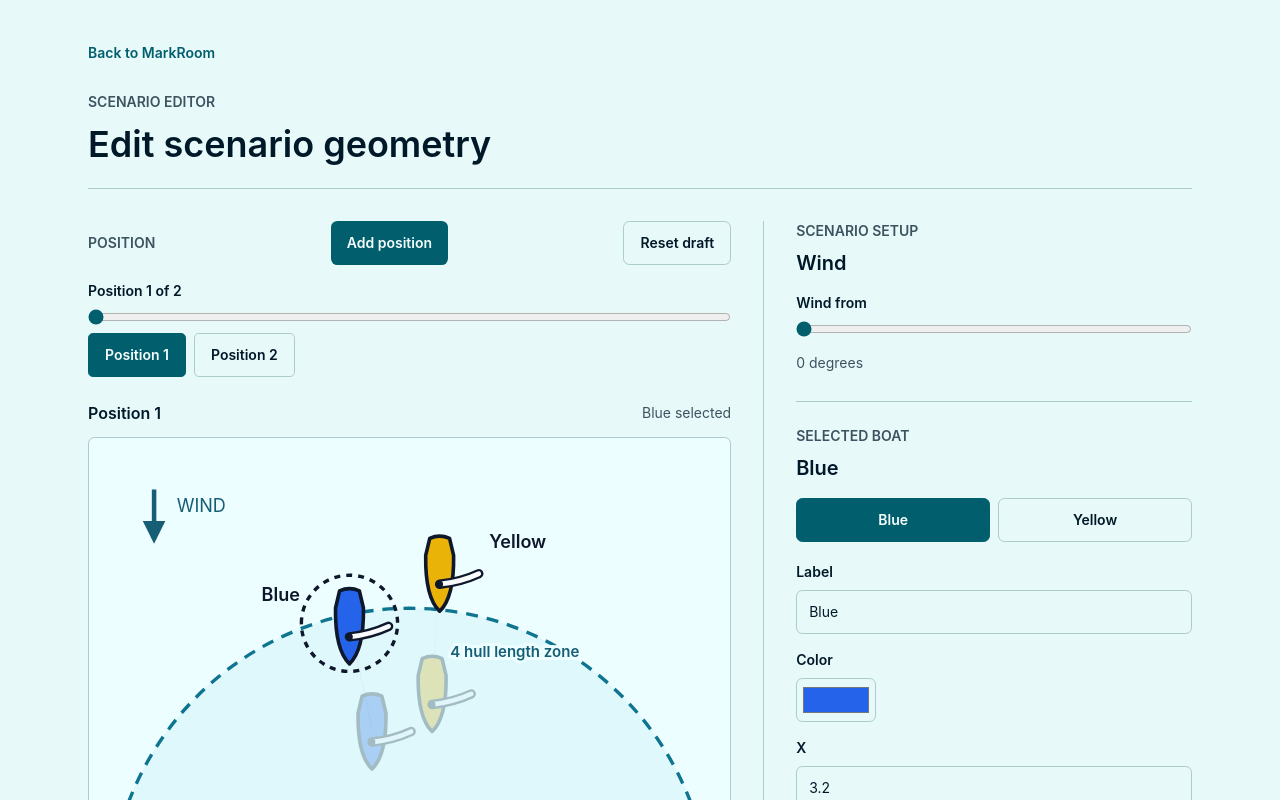
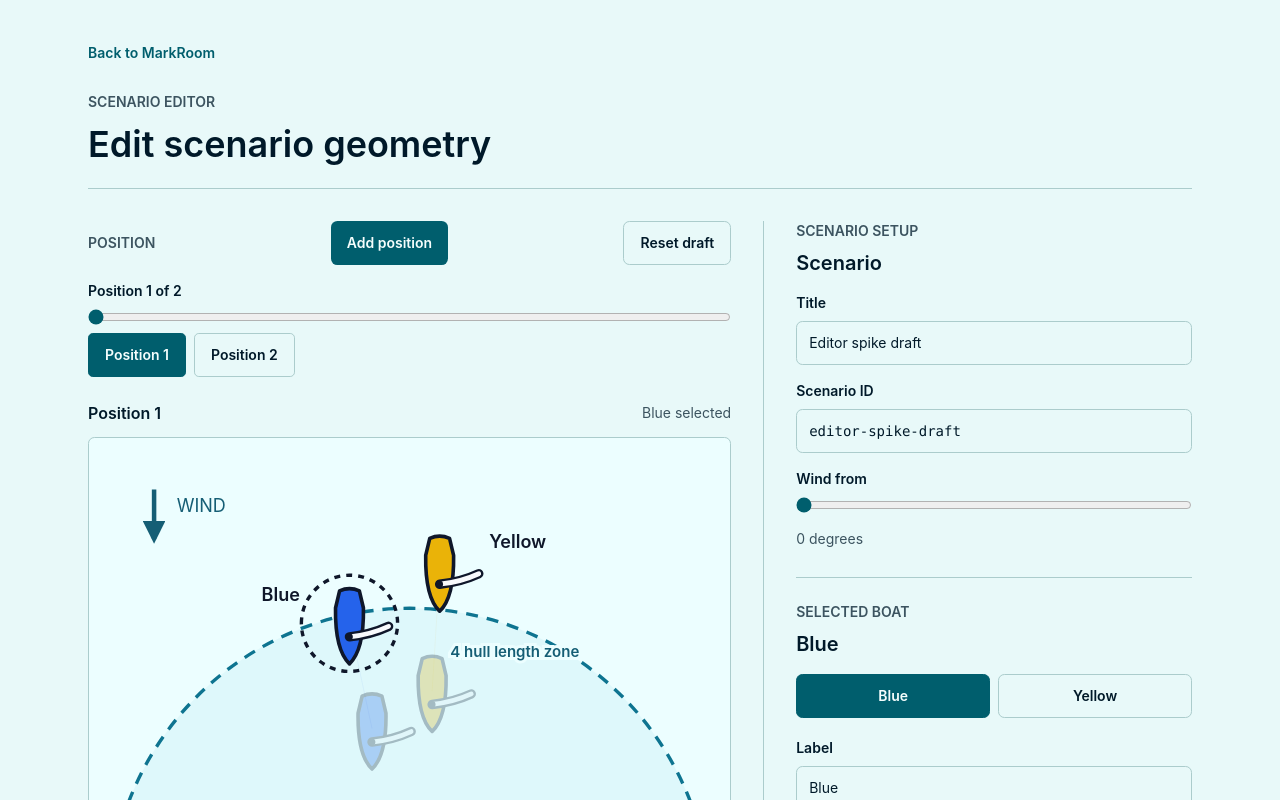
Before and after one commit to Waldo000000/mark-room, a Next.js app: page /editor in a window 1280 px wide. Shown: the top 800 px of the page. Built offline with nearby package versions, Linux system fonts and the light colour scheme.

Commit message:
feat(editor): edit scenario identity
Closes #96

```diff
--- a/src/components/editor/scenario-editor-spike.tsx
+++ b/src/components/editor/scenario-editor-spike.tsx
@@ -287,6 +287,15 @@ export function ScenarioEditorSpike() {
       boats: currentScenario.boats.map((boat) =>
         boat.id === selectedBoatId ? update(boat) : boat,
       ),
+    }));
+  }
+
+  function updateScenarioIdentity(
+    update: Partial<Pick<Scenario, 'id' | 'title'>>,
+  ) {
+    setScenario((currentScenario) => ({
+      ...currentScenario,
+      ...update,
     }));
   }
 
@@ -790,9 +799,37 @@ export function ScenarioEditorSpike() {
             id="scenario-setup-heading"
             className="mt-2 text-xl font-semibold"
           >
-            Wind
+            Scenario
           </h2>
           <div className="mt-4 grid gap-4">
+            <label className="grid gap-2 text-sm font-semibold">
+              Title
+              <input
+                className="min-h-11 rounded-md border border-input bg-background px-3 text-base font-normal text-foreground focus-visible:outline-2 focus-visible:outline-offset-2 sm:text-sm"
+                data-testid="scenario-title-input"
+                maxLength={200}
+                type="text"
+                value={scenario.title}
+                onChange={(event) => {
+                  const title = event.currentTarget.value;
+                  updateScenarioIdentity({ title });
+                }}
+              />
+            </label>
+            <label className="grid gap-2 text-sm font-semibold">
+              Scenario ID
+              <input
+                className="min-h-11 rounded-md border border-input bg-background px-3 font-mono text-base font-normal text-foreground focus-visible:outline-2 focus-visible:outline-offset-2 sm:text-sm"
+                data-testid="scenario-id-input"
+                maxLength={80}
+                type="text"
+                value={scenario.id}
+                onChange={(event) => {
+                  const id = event.currentTarget.value;
+                  updateScenarioIdentity({ id });
+                }}
+              />
+            </label>
             <label className="grid gap-2 text-sm font-semibold">
               Wind from
               <input
```
Also changed, not shown: 1 other file (tests, documents, lock files or other folders).
